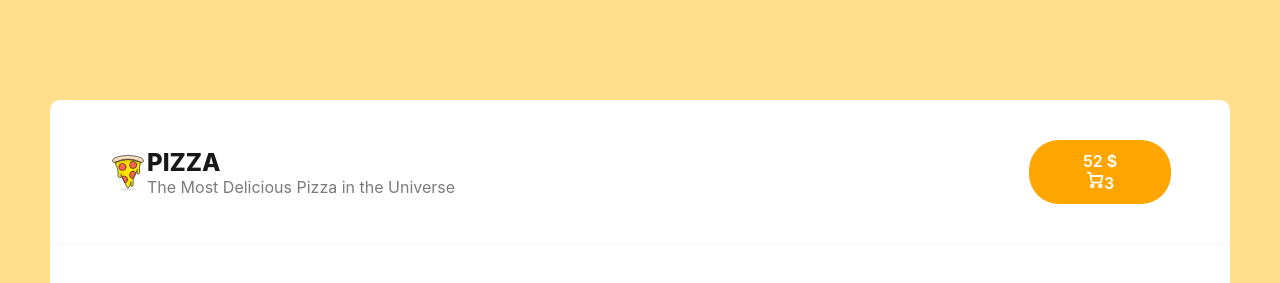
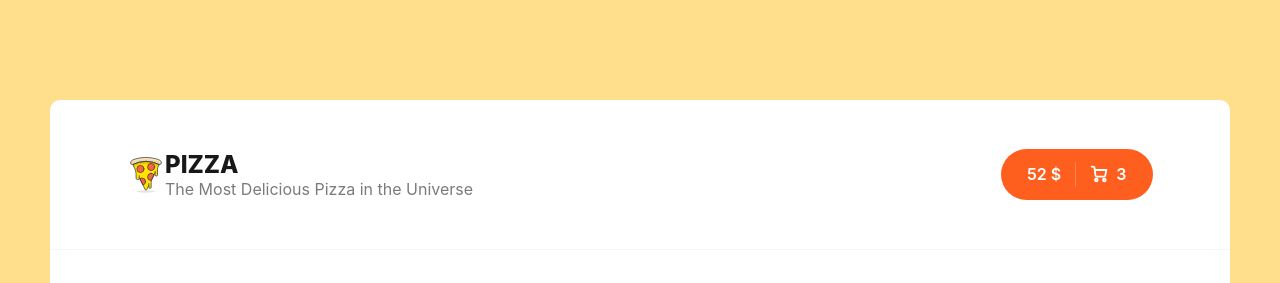
Before and after one commit to Tetiana892/Pizza, a React (Create React App) app: page / in a window 1280 px wide. Shown: the top 283 px of the page. Built offline with nearby package versions, Linux system fonts and the light colour scheme.

Commit message:
urdate header

```diff
--- a/src/components/App/App.jsx
+++ b/src/components/App/App.jsx
@@ -1,58 +1,12 @@
 import React from 'react';
-import logoSvg from '../../images/pizza-logo.svg';
+
 import css from './app.module.css';
+import Header from '../Header/header';
+
 const App = () => {
   return (
     <div className={css.wrapper}>
-      <div className={css.header}>
-        <div className={css.container}>
-          <div className={css.logo}>
-            <img width="38" src={logoSvg} alt="Pizza logo" />
-            <div>
-              <h1 className={css.titleheader}>Pizza</h1>
-              <p className={css.textp}>
-                The Most Delicious Pizza in the Universe
-              </p>
-            </div>
-          </div>
-          <div className={css.header__cart}>
-            <a href="/cart.html" className={css.button}>
-              <span>52 $</span>
-              <div className={css.button__delimiter}></div>
-              <svg
-                width="18"
-                height="18"
-                viewBox="0 0 18 18"
-                fill="none"
-                xmlns="http://www.w3.org/2000/svg"
-              >
-                <path
-                  d="M6.33333 16.3333C7.06971 16.3333 7.66667 15.7364 7.66667 15C7.66667 14.2636 7.06971 13.6667 6.33333 13.6667C5.59695 13.6667 5 14.2636 5 15C5 15.7364 5.59695 16.3333 6.33333 16.3333Z"
-                  stroke="white"
-                  strokeWidth="1.8"
-                  strokeLinecap="round"
-                  strokeLinejoin="round"
-                />
-                <path
-                  d="M14.3333 16.3333C15.0697 16.3333 15.6667 15.7364 15.6667 15C15.6667 14.2636 15.0697 13.6667 14.3333 13.6667C13.597 13.6667 13 14.2636 13 15C13 15.7364 13.597 16.3333 14.3333 16.3333Z"
-                  stroke="white"
-                  strokeWidth="1.8"
-                  strokeLinecap="round"
-                  strokeLinejoin="round"
-                />
-                <path
-                  d="M4.78002 4.99999H16.3334L15.2134 10.5933C15.1524 10.9003 14.9854 11.176 14.7417 11.3722C14.4979 11.5684 14.1929 11.6727 13.88 11.6667H6.83335C6.50781 11.6694 6.1925 11.553 5.94689 11.3393C5.70128 11.1256 5.54233 10.8295 5.50002 10.5067L4.48669 2.82666C4.44466 2.50615 4.28764 2.21182 4.04482 1.99844C3.80201 1.78505 3.48994 1.66715 3.16669 1.66666H1.66669"
-                  stroke="white"
-                  strokeWidth="1.8"
-                  strokeLinecap="round"
-                  strokeLinejoin="round"
-                />
-              </svg>
-              <span>3</span>
-            </a>
-          </div>
-        </div>
-      </div>
+      <Header />
       <div className={css.content}>
         <div className={css.container}>
           <div className={css.contenttop}>
--- a/src/components/App/app.module.css
+++ b/src/components/App/app.module.css
@@ -298,30 +298,7 @@
 }
 
 /* header */
-.header {
-  border-bottom: 1px solid #f6f6f6;
-  padding: 40px 0;
 
-  .container {
-    display: flex;
-    align-items: center;
-    justify-content: space-between;
-  }
-}
-.logo {
-  display: flex;
-  margin-right: 15px;
-}
-.textp {
-  color: #7b7b7b;
-}
-.titleheader {
-  color: #181818;
-  font-size: 24px;
-  letter-spacing: 1%;
-  text-transform: uppercase;
-  font-weight: 800;
-}
 /* button */
 .button {
   display: inline-block;
--- /dev/null
+++ b/src/components/Header/header.jsx
@@ -0,0 +1,55 @@
+import css from './header.module.css';
+import logoSvg from '../../images/pizza-logo.svg';
+
+export default function Header() {
+  return (
+    <div className={css.header}>
+      <div className={css.container}>
+        <div className={css.logo}>
+          <img width="38" src={logoSvg} alt="Pizza logo" />
+          <div>
+            <h1 className={css.title}>Pizza</h1>
+            <p className={css.text}>The Most Delicious Pizza in the Universe</p>
+          </div>
+        </div>
+        <div className={css.cart}>
+          <a href="/cart.html" className={css.button}>
+            <span className={css.span}>52 $</span>
+            <div className={css.delimiter}></div>
+            <svg
+              className={css.backet}
+              width="18"
+              height="18"
+              viewBox="0 0 18 18"
+              fill="none"
+              xmlns="http://www.w3.org/2000/svg"
+            >
+              <path
+                d="M6.33333 16.3333C7.06971 16.3333 7.66667 15.7364 7.66667 15C7.66667 14.2636 7.06971 13.6667 6.33333 13.6667C5.59695 13.6667 5 14.2636 5 15C5 15.7364 5.59695 16.3333 6.33333 16.3333Z"
+                stroke="white"
+                strokeWidth="1.8"
+                strokeLinecap="round"
+                strokeLinejoin="round"
+              />
+              <path
+                d="M14.3333 16.3333C15.0697 16.3333 15.6667 15.7364 15.6667 15C15.6667 14.2636 15.0697 13.6667 14.3333 13.6667C13.597 13.6667 13 14.2636 13 15C13 15.7364 13.597 16.3333 14.3333 16.3333Z"
+                stroke="white"
+                strokeWidth="1.8"
+                strokeLinecap="round"
+                strokeLinejoin="round"
+              />
+              <path
+                d="M4.78002 4.99999H16.3334L15.2134 10.5933C15.1524 10.9003 14.9854 11.176 14.7417 11.3722C14.4979 11.5684 14.1929 11.6727 13.88 11.6667H6.83335C6.50781 11.6694 6.1925 11.553 5.94689 11.3393C5.70128 11.1256 5.54233 10.8295 5.50002 10.5067L4.48669 2.82666C4.44466 2.50615 4.28764 2.21182 4.04482 1.99844C3.80201 1.78505 3.48994 1.66715 3.16669 1.66666H1.66669"
+                stroke="white"
+                strokeWidth="1.8"
+                strokeLinecap="round"
+                strokeLinejoin="round"
+              />
+            </svg>
+            <span className={css.span}>3</span>
+          </a>
+        </div>
+      </div>
+    </div>
+  );
+}
--- /dev/null
+++ b/src/components/Header/header.module.css
@@ -0,0 +1,63 @@
+.header {
+  border-bottom: 1px solid #f6f6f6;
+  padding: 49px 77px;
+}
+.container {
+  display: flex;
+  align-items: center;
+  justify-content: space-between;
+}
+.logo {
+  display: flex;
+  margin-right: 15px;
+}
+.text {
+  color: #7b7b7b;
+}
+.title {
+  color: #181818;
+  font-size: 24px;
+  letter-spacing: 1%;
+  text-transform: uppercase;
+  font-weight: 800;
+}
+.cart {
+  &__clear {
+    display: flex;
+    align-items: center;
+    cursor: pointer;
+    @include noselect();
+  }
+}
+.button {
+  display: flex;
+  align-items: center;
+  line-height: 23px;
+  padding: 12px 25px;
+  text-align: center;
+
+  background-color: #fe5f1e;
+  border-radius: 30px;
+  border: 1px solid transparent;
+  min-width: 100px;
+
+  transition: background-color 0.15s ease-in-out, border-color 0.15s ease-in-out;
+  @include noselect();
+}
+.span {
+  color: #ffffff;
+  font-weight: 600;
+  font-size: 16px;
+  transition: all 0.15s ease-in-out;
+}
+.backet {
+  margin-right: 8px;
+  margin-bottom: 1px;
+}
+.delimiter {
+  width: 1px;
+  height: 25px;
+  background-color: rgba(255, 255, 255, 0.25);
+  margin-left: 14px;
+  margin-right: 14px;
+}
```
